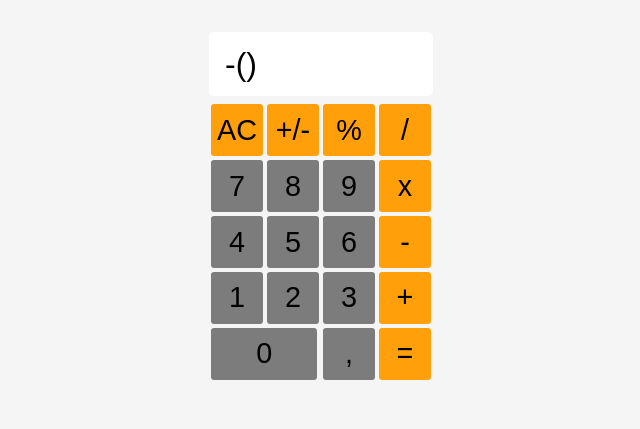
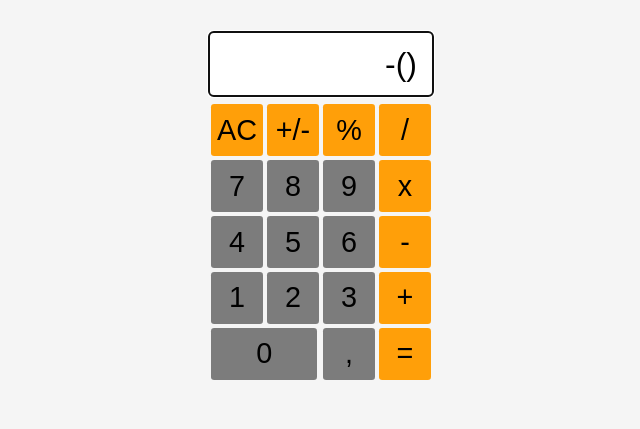
Before and after one commit to emp74ark/js-calc, a website built with webpack: page src/index.html in a window 1280 px wide. Both pictures are taken after typing "Sample" into the empty fields and a click on the button "+/-". Shown: the part 146-575 px from the top of the page, without its empty margins (319-959 px from the left). Built offline with nearby package versions, Linux system fonts and the light colour scheme.

Commit message:
feat: cursor in the input always at the end

```diff
--- a/src/js/button.js
+++ b/src/js/button.js
@@ -1,7 +1,10 @@
-export function cButton(title, type, onClick) {
+export function cButton(title, type, onClick, inputRef) {
   const buttonElement = document.createElement('button');
   buttonElement.innerText = title;
-  buttonElement.className = `button__${type}`;
-  buttonElement.addEventListener('click', onClick);
+  buttonElement.className = `button__${ type }`;
+  buttonElement.addEventListener('click', () => {
+    onClick();
+    inputRef?.focus();
+  });
   return buttonElement;
 }
--- a/src/js/input.handler.js
+++ b/src/js/input.handler.js
@@ -12,5 +12,4 @@ export function inputHandler(e) {
     console.log(`Symbol ${ inputValue } not allowed`); // TODO: add error to the layout
     e.target.value = inputValue.replace(notAllowedSymbols, '');
   }
-
 }
--- a/src/js/main.js
+++ b/src/js/main.js
@@ -154,7 +154,7 @@ export function main() {
   buttonsContainer.classList.add('buttons-container');
 
   cButtons.forEach(({ title, type, fn }) => {
-    const buttonElement = cButton(title, type, fn);
+    const buttonElement = cButton(title, type, fn, cInput);
     buttonsContainer.appendChild(buttonElement);
   });
 
--- a/src/styles/_input.scss
+++ b/src/styles/_input.scss
@@ -5,4 +5,5 @@ input {
   border: none;
   padding: 0.5rem 1rem;
   font-size: 2rem;
+  text-align: right;
 }
```
